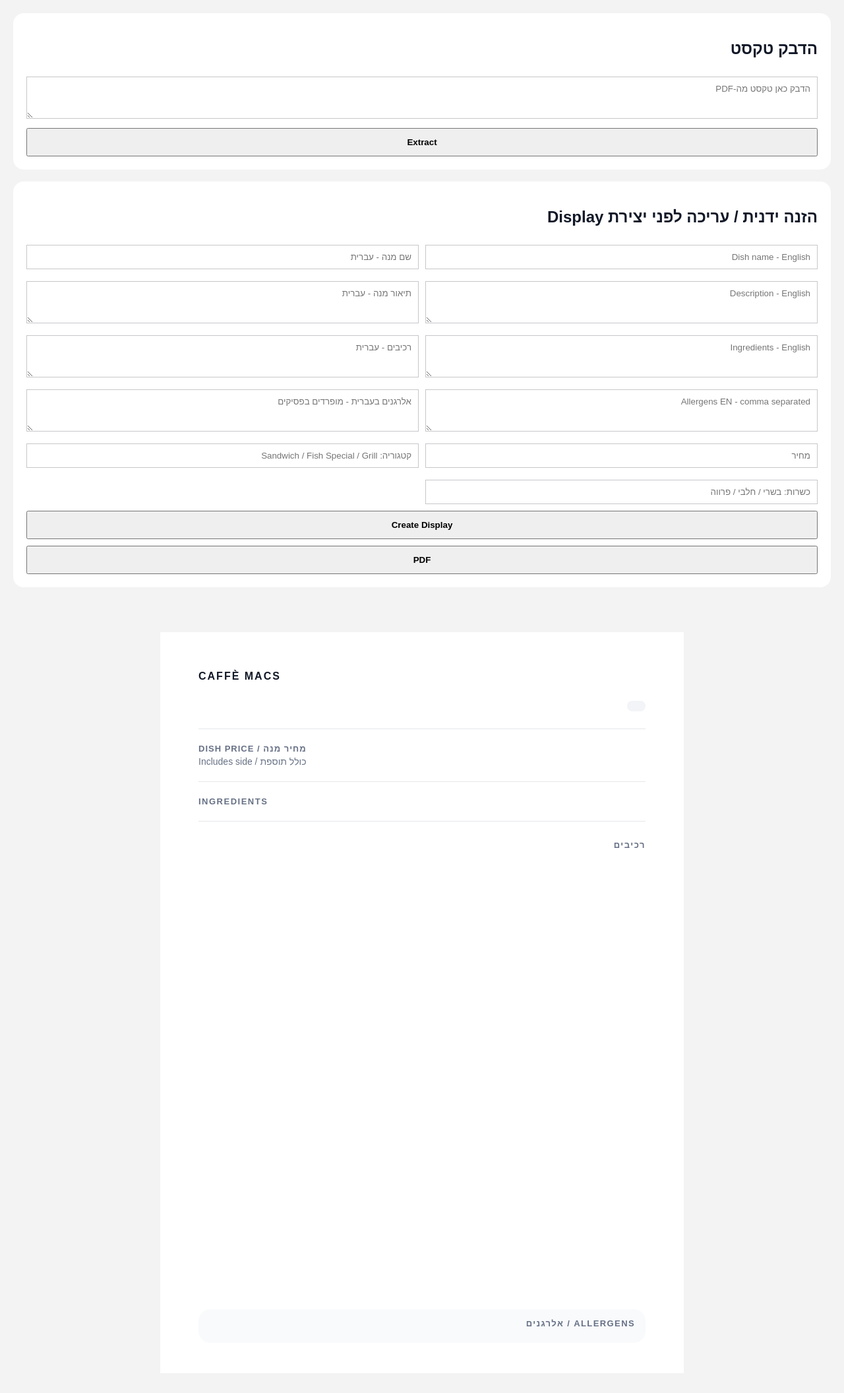
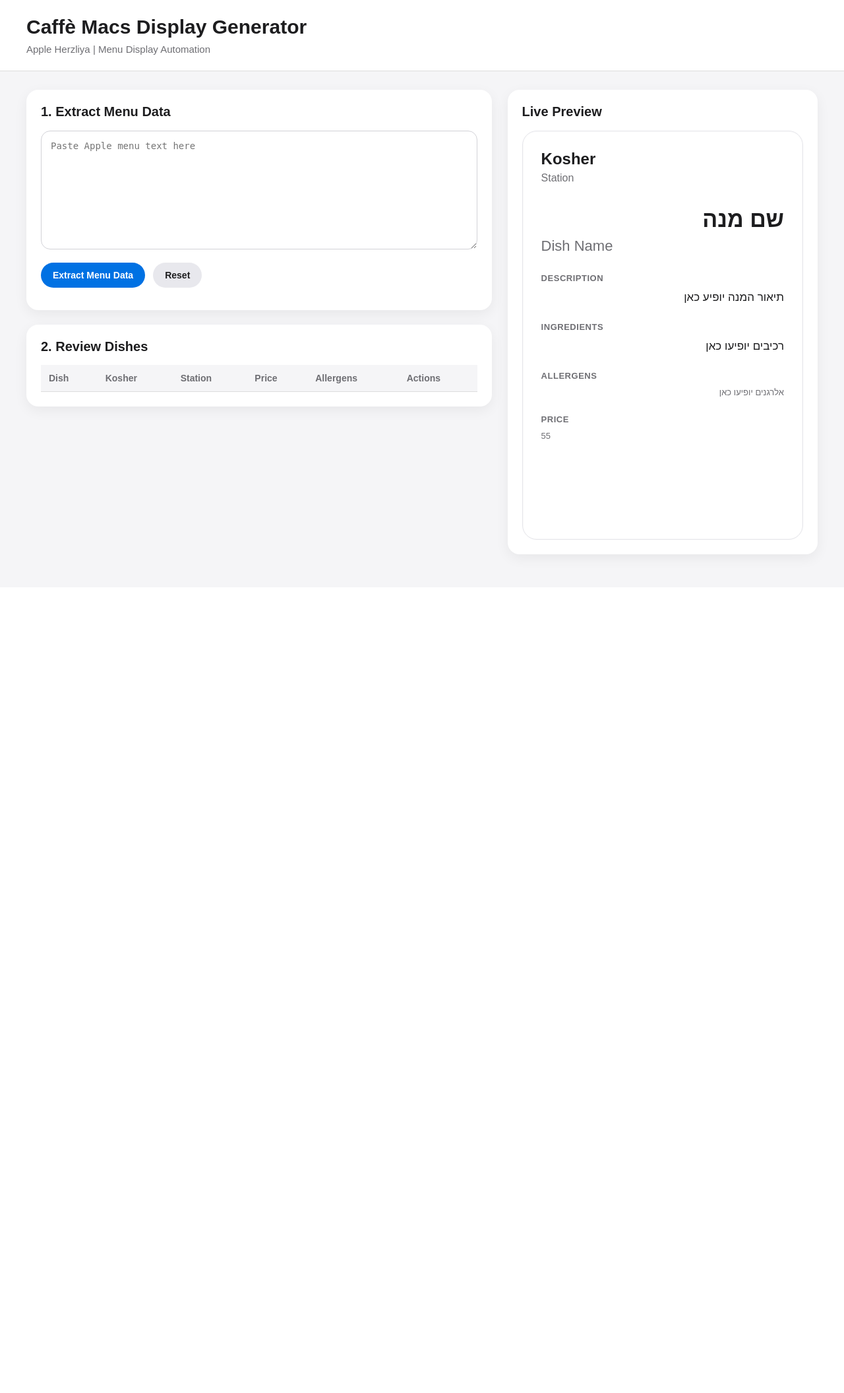
Before and after one commit to roeeza-bot/menu-display-ai, a Flask app: page / in a window 1280 px wide. Shown: the whole page at 66% size. After the commit the page ends 854 px from the top, so only its background shows below. Run offline with Flask 3, Linux system fonts and the light colour scheme; lists and menus that the app fills with data are empty.

Commit message:
Update index.html

```diff
--- a/templates/index.html
+++ b/templates/index.html
@@ -1,235 +1,582 @@
-<!doctype html>
-<html lang="he" dir="rtl">
+<!DOCTYPE html>
+<html lang="en">
 <head>
-<meta charset="utf-8">
-<title>Menu Display AI</title>
+  <meta charset="UTF-8" />
+  <meta name="viewport" content="width=device-width, initial-scale=1.0" />
+  <title>Caffè Macs Display Generator</title>
 
-<style>
-body{margin:0;font-family:Arial,Helvetica,sans-serif;background:#f3f3f3;color:#111827}
-.app{padding:20px}
-.box{background:white;padding:20px;border-radius:16px;margin-bottom:18px}
-textarea,input{width:100%;box-sizing:border-box;padding:10px;margin-top:8px;border:1px solid #c7c7cc;font-family:Arial}
-textarea{min-height:64px}
-button{width:100%;padding:12px;margin-top:10px;font-weight:bold;cursor:pointer}
-.grid{display:grid;grid-template-columns:1fr 1fr;gap:10px}
+  <style>
+    * {
+      box-sizing: border-box;
+    }
 
-.page{width:794px;height:1123px;background:white;margin:30px auto;padding:58px;box-sizing:border-box;position:relative}
-.top{display:flex;justify-content:space-between;align-items:center;direction:ltr}
-.logo{font-weight:900;letter-spacing:2px}
-.kosher{font-weight:800;display:flex;align-items:center;gap:8px}
-.dot{width:13px;height:13px;border-radius:50%;display:inline-block}
-.meat{color:#d92d20}.meat .dot{background:#d92d20}
-.dairy{color:#2563eb}.dairy .dot{background:#2563eb}
-.parve{color:#039855}.parve .dot{background:#039855}
+    body {
+      margin: 0;
+      font-family: Arial, Helvetica, sans-serif;
+      background: #f5f5f7;
+      color: #1d1d1f;
+    }
 
-.category{display:inline-block;margin-top:28px;background:#f2f4f7;border-radius:18px;padding:8px 14px;color:#475467;font-size:14px}
-.line{border-top:1px solid #e5e7eb;margin:22px 0}
+    header {
+      background: #ffffff;
+      border-bottom: 1px solid #ddd;
+      padding: 24px 40px;
+    }
 
-.price-row{display:flex;justify-content:space-between;align-items:center;direction:ltr}
-.price-label{font-size:13px;font-weight:900;color:#667085;letter-spacing:1px}
-.price-sub{font-size:14px;color:#667085;margin-top:4px}
-.price{font-size:36px;font-weight:900}
+    header h1 {
+      margin: 0;
+      font-size: 30px;
+      font-weight: 700;
+    }
 
-.en{direction:ltr;text-align:left}
-.he{direction:rtl;text-align:right;margin-top:28px}
-.title{font-size:33px;font-weight:900;line-height:1.05;margin-bottom:10px}
-.desc{font-size:17px;line-height:1.45;color:#344054}
-.section-title{font-size:13px;font-weight:900;letter-spacing:1.5px;color:#667085;text-transform:uppercase;margin-top:16px}
-.ingredients{font-size:13px;line-height:1.35;color:#344054;margin-top:6px}
+    header p {
+      margin: 8px 0 0;
+      color: #6e6e73;
+      font-size: 15px;
+    }
 
-.allergens-box{position:absolute;left:58px;right:58px;bottom:46px;background:#f8fafc;border-radius:18px;padding:14px 16px}
-.allergens-title{font-size:13px;font-weight:900;letter-spacing:1.4px;color:#667085;margin-bottom:8px}
-.allergens-grid{display:grid;grid-template-columns:repeat(4,1fr);gap:0 16px}
-.allergen{display:flex;justify-content:space-between;border-bottom:1px solid #e5e7eb;padding:5px 0;font-size:13px}
-.allergen span:first-child{direction:ltr;text-align:left}
-.allergen span:last-child{direction:rtl;text-align:right;font-weight:700}
+    .container {
+      display: grid;
+      grid-template-columns: 1.2fr 0.8fr;
+      gap: 24px;
+      padding: 28px 40px;
+    }
 
-@media print{
-  @page{size:A4;margin:0}
-  body{background:white}
-  .app{display:none}
-  .page{margin:0;width:794px;height:1123px}
-}
-</style>
+    .card {
+      background: #ffffff;
+      border-radius: 18px;
+      padding: 22px;
+      box-shadow: 0 6px 20px rgba(0,0,0,0.06);
+      margin-bottom: 22px;
+    }
+
+    .card h2 {
+      margin-top: 0;
+      font-size: 20px;
+    }
+
+    textarea {
+      width: 100%;
+      min-height: 180px;
+      border: 1px solid #d2d2d7;
+      border-radius: 14px;
+      padding: 14px;
+      font-size: 14px;
+      resize: vertical;
+      outline: none;
+    }
+
+    textarea:focus,
+    input:focus {
+      border-color: #0071e3;
+    }
+
+    .actions {
+      display: flex;
+      gap: 12px;
+      margin-top: 16px;
+      flex-wrap: wrap;
+    }
+
+    button {
+      border: none;
+      border-radius: 999px;
+      padding: 11px 18px;
+      cursor: pointer;
+      font-size: 14px;
+      font-weight: 600;
+      background: #0071e3;
+      color: #ffffff;
+    }
+
+    button.secondary {
+      background: #e8e8ed;
+      color: #1d1d1f;
+    }
+
+    button.danger {
+      background: #d70015;
+      color: #ffffff;
+    }
+
+    button:hover {
+      opacity: 0.9;
+    }
+
+    table {
+      width: 100%;
+      border-collapse: collapse;
+      font-size: 14px;
+    }
+
+    th {
+      text-align: left;
+      background: #f5f5f7;
+      padding: 12px;
+      color: #6e6e73;
+      font-weight: 600;
+      border-bottom: 1px solid #ddd;
+    }
+
+    td {
+      padding: 12px;
+      border-bottom: 1px solid #eee;
+      vertical-align: top;
+    }
+
+    tr:hover {
+      background: #fafafa;
+    }
+
+    .pill {
+      display: inline-block;
+      padding: 5px 10px;
+      border-radius: 999px;
+      font-size: 13px;
+      font-weight: 700;
+    }
+
+    .meat {
+      background: #ffe5e5;
+      color: #b00020;
+    }
+
+    .dairy {
+      background: #e5f0ff;
+      color: #0057b8;
+    }
+
+    .manual {
+      background: #fff4d6;
+      color: #8a5a00;
+    }
+
+    .preview {
+      position: sticky;
+      top: 24px;
+    }
+
+    .display-page {
+      background: white;
+      border-radius: 22px;
+      padding: 28px;
+      min-height: 620px;
+      border: 1px solid #e5e5ea;
+      box-shadow: inset 0 0 0 1px rgba(0,0,0,0.02);
+    }
+
+    .display-kosher {
+      font-size: 24px;
+      font-weight: 800;
+      margin-bottom: 6px;
+    }
+
+    .display-station {
+      font-size: 16px;
+      color: #6e6e73;
+      margin-bottom: 34px;
+    }
+
+    .display-name-he {
+      direction: rtl;
+      text-align: right;
+      font-size: 34px;
+      font-weight: 800;
+      margin-bottom: 8px;
+    }
+
+    .display-name-en {
+      font-size: 22px;
+      color: #6e6e73;
+      margin-bottom: 28px;
+    }
+
+    .section-title {
+      font-size: 13px;
+      color: #6e6e73;
+      font-weight: 700;
+      margin-top: 24px;
+      margin-bottom: 8px;
+      text-transform: uppercase;
+      letter-spacing: 0.04em;
+    }
+
+    .he-text {
+      direction: rtl;
+      text-align: right;
+      font-size: 17px;
+      line-height: 1.6;
+    }
+
+    .small {
+      font-size: 13px;
+      color: #6e6e73;
+      line-height: 1.5;
+    }
+
+    .edit-panel {
+      display: none;
+    }
+
+    .field {
+      margin-bottom: 14px;
+    }
+
+    .field label {
+      display: block;
+      font-size: 13px;
+      color: #6e6e73;
+      margin-bottom: 6px;
+      font-weight: 700;
+    }
+
+    .field input,
+    .field textarea {
+      width: 100%;
+      border: 1px solid #d2d2d7;
+      border-radius: 12px;
+      padding: 10px;
+      font-size: 14px;
+    }
+
+    .field textarea {
+      min-height: 75px;
+    }
+
+    .status {
+      margin-top: 12px;
+      color: #6e6e73;
+      font-size: 14px;
+    }
+
+    @media (max-width: 1000px) {
+      .container {
+        grid-template-columns: 1fr;
+        padding: 20px;
+      }
+
+      header {
+        padding: 22px 20px;
+      }
+
+      .preview {
+        position: static;
+      }
+    }
+  </style>
 </head>
 
 <body>
 
-<div class="app">
-  <div class="box">
-    <h2>הדבק טקסט</h2>
-    <textarea id="raw" placeholder="הדבק כאן טקסט מה-PDF"></textarea>
-    <button onclick="runExtract()">Extract</button>
-  </div>
+<header>
+  <h1>Caffè Macs Display Generator</h1>
+  <p>Apple Herzliya | Menu Display Automation</p>
+</header>
 
-  <div class="box">
-    <h2>הזנה ידנית / עריכה לפני יצירת Display</h2>
-    <div class="grid">
-      <input id="dishNameEn" placeholder="Dish name - English">
-      <input id="dishNameHe" placeholder="שם מנה - עברית">
+<div class="container">
 
-      <textarea id="descEn" placeholder="Description - English"></textarea>
-      <textarea id="descHe" placeholder="תיאור מנה - עברית"></textarea>
+  <main>
 
-      <textarea id="ingredientsEn" placeholder="Ingredients - English"></textarea>
-      <textarea id="ingredientsHe" placeholder="רכיבים - עברית"></textarea>
+    <div class="card">
+      <h2>1. Extract Menu Data</h2>
 
-      <textarea id="allergensEn" placeholder="Allergens EN - comma separated"></textarea>
-      <textarea id="allergensHe" placeholder="אלרגנים בעברית - מופרדים בפסיקים"></textarea>
+      <textarea id="inputText" placeholder="Paste Apple menu text here"></textarea>
 
-      <input id="priceInput" placeholder="מחיר">
-      <input id="stationInput" placeholder="קטגוריה: Sandwich / Fish Special / Grill">
-      <input id="kosherInput" placeholder="כשרות: בשרי / חלבי / פרווה">
+      <div class="actions">
+        <button onclick="extractData()">Extract Menu Data</button>
+        <button class="secondary" onclick="clearAll()">Reset</button>
+      </div>
+
+      <div id="status" class="status"></div>
     </div>
 
-    <button onclick="createDisplay()">Create Display</button>
-    <button onclick="generatePDF()">PDF</button>
-  </div>
-</div>
+    <div class="card">
+      <h2>2. Review Dishes</h2>
 
-<div class="page" id="finalDisplay">
+      <table>
+        <thead>
+          <tr>
+            <th>Dish</th>
+            <th>Kosher</th>
+            <th>Station</th>
+            <th>Price</th>
+            <th>Allergens</th>
+            <th>Actions</th>
+          </tr>
+        </thead>
+        <tbody id="resultsBody"></tbody>
+      </table>
+    </div>
 
-  <div class="top">
-    <div class="logo">CAFFÈ MACS</div>
-    <div class="kosher" id="kosherOut"><span class="dot"></span><span></span></div>
-  </div>
+    <div class="card edit-panel" id="editPanel">
+      <h2>3. Edit Selected Dish</h2>
 
-  <div class="category" id="categoryOut"></div>
+      <div class="field">
+        <label>Kosher</label>
+        <input id="editKosher" />
+      </div>
 
-  <div class="line"></div>
+      <div class="field">
+        <label>Station / Category</label>
+        <input id="editCategory" />
+      </div>
 
-  <div class="price-row">
-    <div>
-      <div class="price-label">DISH PRICE / מחיר מנה</div>
-      <div class="price-sub">Includes side / כולל תוספת</div>
+      <div class="field">
+        <label>Dish Name HE</label>
+        <input id="editNameHe" dir="rtl" />
+      </div>
+
+      <div class="field">
+        <label>Dish Name EN</label>
+        <input id="editNameEn" />
+      </div>
+
+      <div class="field">
+        <label>Description HE</label>
+        <textarea id="editDescriptionHe" dir="rtl"></textarea>
+      </div>
+
+      <div class="field">
+        <label>Description EN</label>
+        <textarea id="editDescriptionEn"></textarea>
+      </div>
+
+      <div class="field">
+        <label>Ingredients HE</label>
+        <textarea id="editIngredientsHe" dir="rtl"></textarea>
+      </div>
+
+      <div class="field">
+        <label>Ingredients EN</label>
+        <textarea id="editIngredientsEn"></textarea>
+      </div>
+
+      <div class="field">
+        <label>Allergens</label>
+        <input id="editAllergens" dir="rtl" />
+      </div>
+
+      <div class="field">
+        <label>Price</label>
+        <input id="editPrice" />
+      </div>
+
+      <div class="actions">
+        <button onclick="saveEdits()">Save Changes</button>
+        <button class="secondary" onclick="enhanceSelected()">Enhance with AI</button>
+        <button class="secondary" onclick="createDisplay()">Create Display</button>
+      </div>
     </div>
-    <div class="price" id="priceOut"></div>
-  </div>
 
-  <div class="line"></div>
+  </main>
 
-  <div class="en">
-    <div class="title" id="nameEnOut"></div>
-    <div class="desc" id="descEnOut"></div>
-    <div class="section-title">INGREDIENTS</div>
-    <div class="ingredients" id="ingEnOut"></div>
-  </div>
+  <aside class="preview">
+    <div class="card">
+      <h2>Live Preview</h2>
 
-  <div class="line"></div>
+      <div class="display-page">
+        <div id="previewKosher" class="display-kosher">Kosher</div>
+        <div id="previewCategory" class="display-station">Station</div>
 
-  <div class="he">
-    <div class="title" id="nameHeOut"></div>
-    <div class="desc" id="descHeOut"></div>
-    <div class="section-title">רכיבים</div>
-    <div class="ingredients" id="ingHeOut"></div>
-  </div>
+        <div id="previewNameHe" class="display-name-he">שם מנה</div>
+        <div id="previewNameEn" class="display-name-en">Dish Name</div>
 
-  <div class="allergens-box">
-    <div class="allergens-title">ALLERGENS / אלרגנים</div>
-    <div class="allergens-grid" id="allergensOut"></div>
-  </div>
+        <div class="section-title">Description</div>
+        <div id="previewDescriptionHe" class="he-text">תיאור המנה יופיע כאן</div>
+
+        <div class="section-title">Ingredients</div>
+        <div id="previewIngredientsHe" class="he-text">רכיבים יופיעו כאן</div>
+
+        <div class="section-title">Allergens</div>
+        <div id="previewAllergens" class="he-text small">אלרגנים יופיעו כאן</div>
+
+        <div class="section-title">Price</div>
+        <div id="previewPrice" class="small">55</div>
+      </div>
+    </div>
+  </aside>
 
 </div>
 
 <script>
-function el(id){return document.getElementById(id)}
-function safe(v){return v || ""}
+  let dishes = [];
+  let selectedIndex = null;
 
-function cleanStation(cat){
-  return safe(cat)
-    .replace(/\s*\(Meat\)\s*/i,"")
-    .replace(/\s*\(Dairy\)\s*/i,"")
-    .replace(/\s*\(Parve\)\s*/i,"")
-    .trim()
-}
+  async function extractData() {
+    const text = document.getElementById("inputText").value;
+    const status = document.getElementById("status");
 
-function kosherFromCategory(cat){
-  cat = safe(cat)
-  if(cat.toLowerCase().includes("meat")) return "בשרי"
-  if(cat.toLowerCase().includes("dairy")) return "חלבי"
-  if(cat.toLowerCase().includes("parve")) return "פרווה"
-  return ""
-}
+    if (!text.trim()) {
+      status.innerText = "Paste menu text first.";
+      return;
+    }
 
-function formatPrice(v){
-  v = safe(v).replace("₪","").trim()
-  if(!v) return ""
-  if(v.includes(".")) return "₪" + v
-  return "₪" + v + ".00"
-}
+    status.innerText = "Extracting and enhancing with AI...";
 
-async function runExtract(){
-  const res = await fetch("/extract",{
-    method:"POST",
-    headers:{"Content-Type":"application/json"},
-    body:JSON.stringify({text:el("raw").value})
-  })
+    try {
+      const res = await fetch("/extract", {
+        method: "POST",
+        headers: {"Content-Type": "application/json"},
+        body: JSON.stringify({ text })
+      });
 
-  const d = await res.json()
+      const data = await res.json();
 
-  if(d.error){
-    alert("Error: " + d.error)
-    return
+      dishes = data.dishes || [];
+      renderTable();
+
+      status.innerText = `Found ${dishes.length} dishes.`;
+
+      if (dishes.length > 0) {
+        selectDish(0);
+      }
+    } catch (err) {
+      console.error(err);
+      status.innerText = "Error while extracting menu data.";
+    }
   }
 
-  el("dishNameEn").value = safe(d.dish_name_en)
-  el("dishNameHe").value = safe(d.dish_name_he)
-  el("descEn").value = safe(d.description_en)
-  el("descHe").value = safe(d.description_he)
-  el("ingredientsEn").value = safe(d.ingredients_en)
-  el("ingredientsHe").value = safe(d.ingredients_he)
-  el("allergensEn").value = safe(d.allergens_en)
-  el("allergensHe").value = safe(d.allergens_he)
-
-  el("stationInput").value = cleanStation(d.category)
-  el("kosherInput").value = safe(d.kosher) || kosherFromCategory(d.category)
-
-  createDisplay()
-}
-
-function createDisplay(){
-  el("priceOut").innerText = formatPrice(el("priceInput").value)
-
-  const station = el("stationInput").value
-  const kosher = el("kosherInput").value
-
-  el("categoryOut").innerText = station ? station + " / " + station : ""
-
-  const kOut = el("kosherOut")
-  kOut.className = "kosher"
-  kOut.innerHTML = '<span class="dot"></span><span>' + kosher + '</span>'
-
-  if(kosher.includes("בשר")) kOut.classList.add("meat")
-  if(kosher.includes("חלב")) kOut.classList.add("dairy")
-  if(kosher.includes("פרווה")) kOut.classList.add("parve")
-
-  el("nameEnOut").innerText = el("dishNameEn").value
-  el("nameHeOut").innerText = el("dishNameHe").value
-  el("descEnOut").innerText = el("descEn").value
-  el("descHeOut").innerText = el("descHe").value
-  el("ingEnOut").innerText = el("ingredientsEn").value
-  el("ingHeOut").innerText = el("ingredientsHe").value
-
-  const en = el("allergensEn").value.split(",").map(x=>x.trim()).filter(Boolean)
-  const he = el("allergensHe").value.split(",").map(x=>x.trim()).filter(Boolean)
-  const max = Math.max(en.length, he.length)
-
-  el("allergensOut").innerHTML = ""
-
-  for(let i=0;i<max;i++){
-    const row = document.createElement("div")
-    row.className = "allergen"
-    row.innerHTML = "<span>" + safe(en[i]) + "</span><span>" + safe(he[i]) + "</span>"
-    el("allergensOut").appendChild(row)
+  function kosherClass(kosher) {
+    if (kosher === "בשרי") return "pill meat";
+    if (kosher === "חלבי") return "pill dairy";
+    return "pill manual";
   }
 
-  el("finalDisplay").scrollIntoView({behavior:"smooth",block:"start"})
-}
+  function renderTable() {
+    const tbody = document.getElementById("resultsBody");
+    tbody.innerHTML = "";
 
-function generatePDF(){
-  createDisplay()
-  setTimeout(()=>window.print(),300)
-}
+    dishes.forEach((dish, index) => {
+      const row = document.createElement("tr");
+
+      row.innerHTML = `
+        <td>${dish.name_he || dish.name_en || ""}</td>
+        <td><span class="${kosherClass(dish.kosher)}">${dish.kosher || "Manual"}</span></td>
+        <td>${dish.category || ""}</td>
+        <td>${dish.price || "55"}</td>
+        <td>${dish.allergens || ""}</td>
+        <td>
+          <button class="secondary" onclick="selectDish(${index})">Edit</button>
+        </td>
+      `;
+
+      tbody.appendChild(row);
+    });
+  }
+
+  function selectDish(index) {
+    selectedIndex = index;
+    const dish = dishes[index];
+
+    document.getElementById("editPanel").style.display = "block";
+
+    document.getElementById("editKosher").value = dish.kosher || "";
+    document.getElementById("editCategory").value = dish.category || "";
+    document.getElementById("editNameHe").value = dish.name_he || "";
+    document.getElementById("editNameEn").value = dish.name_en || "";
+    document.getElementById("editDescriptionHe").value = dish.description_he || "";
+    document.getElementById("editDescriptionEn").value = dish.description_en || "";
+    document.getElementById("editIngredientsHe").value = dish.ingredients_he || "";
+    document.getElementById("editIngredientsEn").value = dish.ingredients_en || "";
+    document.getElementById("editAllergens").value = dish.allergens || "";
+    document.getElementById("editPrice").value = dish.price || "55";
+
+    updatePreview(dish);
+  }
+
+  function getEditedDish() {
+    return {
+      kosher: document.getElementById("editKosher").value,
+      category: document.getElementById("editCategory").value,
+      name_he: document.getElementById("editNameHe").value,
+      name_en: document.getElementById("editNameEn").value,
+      description_he: document.getElementById("editDescriptionHe").value,
+      description_en: document.getElementById("editDescriptionEn").value,
+      ingredients_he: document.getElementById("editIngredientsHe").value,
+      ingredients_en: document.getElementById("editIngredientsEn").value,
+      allergens: document.getElementById("editAllergens").value,
+      price: document.getElementById("editPrice").value
+    };
+  }
+
+  function saveEdits() {
+    if (selectedIndex === null) return;
+
+    dishes[selectedIndex] = getEditedDish();
+    renderTable();
+    updatePreview(dishes[selectedIndex]);
+  }
+
+  async function enhanceSelected() {
+    if (selectedIndex === null) return;
+
+    saveEdits();
+
+    const status = document.getElementById("status");
+    status.innerText = "Enhancing selected dish with AI...";
+
+    try {
+      const res = await fetch("/enhance", {
+        method: "POST",
+        headers: {"Content-Type": "application/json"},
+        body: JSON.stringify(dishes[selectedIndex])
+      });
+
+      const data = await res.json();
+
+      if (data.success && data.dish) {
+        dishes[selectedIndex] = data.dish;
+        selectDish(selectedIndex);
+        renderTable();
+        status.innerText = "Dish enhanced.";
+      } else {
+        status.innerText = "AI enhancement failed.";
+      }
+    } catch (err) {
+      console.error(err);
+      status.innerText = "Error while enhancing dish.";
+    }
+  }
+
+  async function createDisplay() {
+    if (selectedIndex === null) return;
+
+    saveEdits();
+
+    const res = await fetch("/create-display", {
+      method: "POST",
+      headers: {"Content-Type": "application/json"},
+      body: JSON.stringify(dishes[selectedIndex])
+    });
+
+    const data = await res.json();
+
+    console.log(data.display);
+    alert("Display created");
+  }
+
+  function updatePreview(dish) {
+    document.getElementById("previewKosher").innerText = dish.kosher || "Manual";
+    document.getElementById("previewCategory").innerText = dish.category || "Station";
+    document.getElementById("previewNameHe").innerText = dish.name_he || "שם מנה";
+    document.getElementById("previewNameEn").innerText = dish.name_en || "Dish Name";
+    document.getElementById("previewDescriptionHe").innerText = dish.description_he || "תיאור המנה יופיע כאן";
+    document.getElementById("previewIngredientsHe").innerText = dish.ingredients_he || "רכיבים יופיעו כאן";
+    document.getElementById("previewAllergens").innerText = dish.allergens || "ללא אלרגנים";
+    document.getElementById("previewPrice").innerText = dish.price || "55";
+  }
+
+  function clearAll() {
+    dishes = [];
+    selectedIndex = null;
+
+    document.getElementById("inputText").value = "";
+    document.getElementById("resultsBody").innerHTML = "";
+    document.getElementById("editPanel").style.display = "none";
+    document.getElementById("status").innerText = "";
+
+    updatePreview({});
+  }
 </script>
 
 </body>
```
